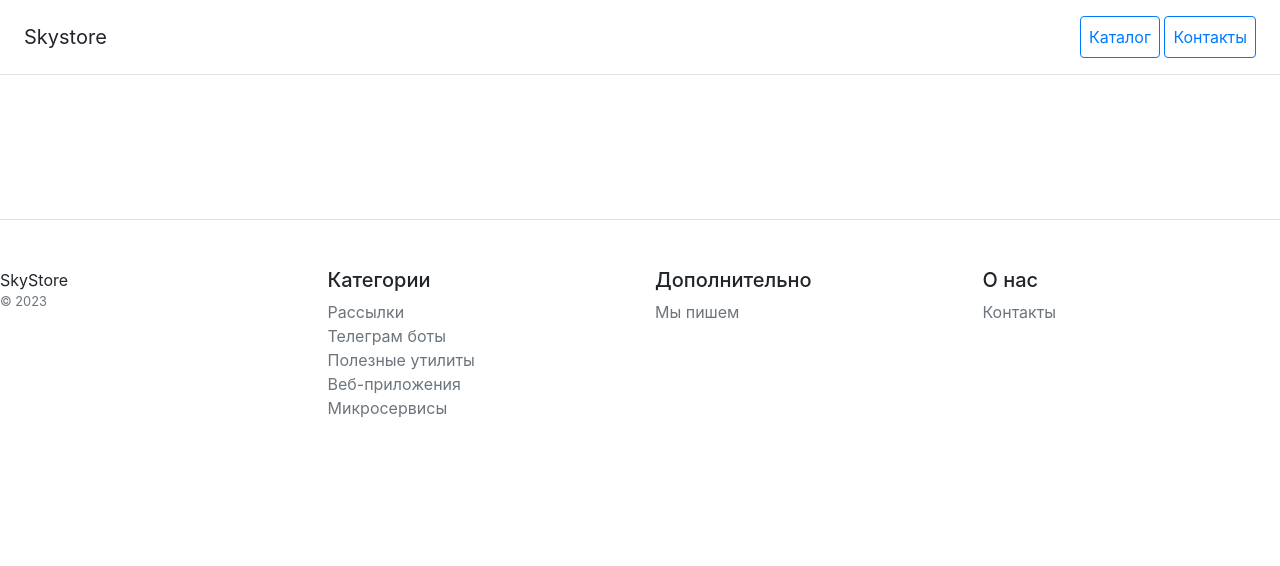
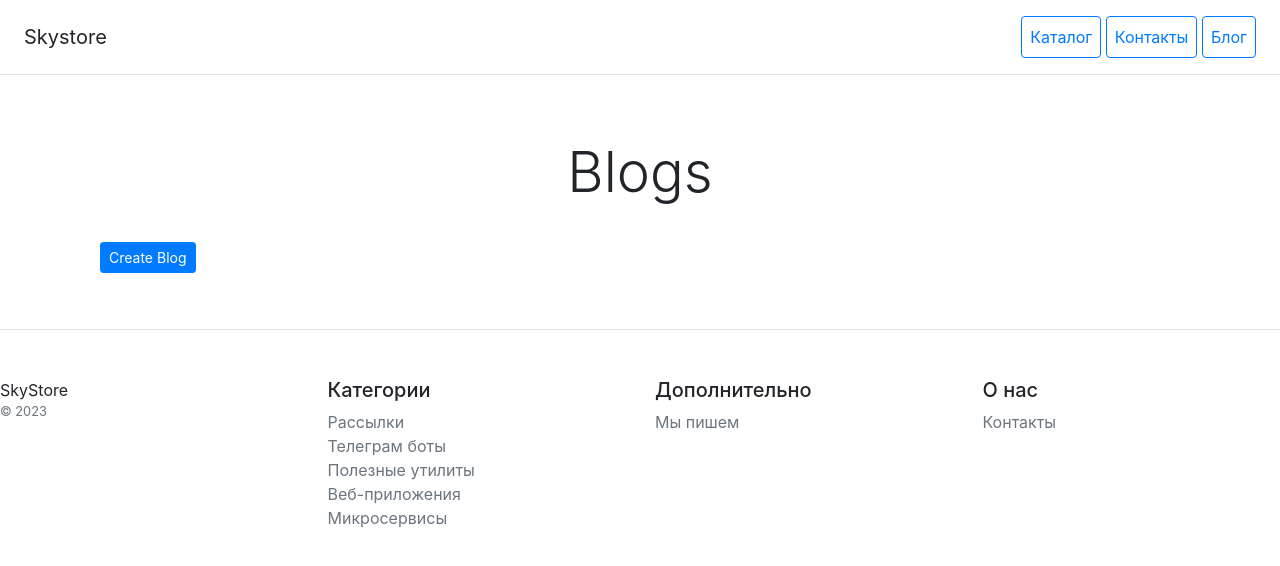
Before and after one commit to serjhzz/django_project_hw_19_2, a Django app: page /blog/ in a window 1280 px wide. Shown: the top 566 px of the page. Run offline with Django 4.2, Linux system fonts and the light colour scheme; data that the repository does not hold is empty; some libraries are stand-ins or nearby versions.

Commit message:
cbv part 2

```diff
--- a/catalog/templates/blog/blog_list.html
+++ b/catalog/templates/blog/blog_list.html
@@ -1,9 +1,48 @@
 {% extends 'blog/base.html' %}
 
+{% block title %}
+    {{ title }}
+{% endblock title %}
+
 {% block content %}
-<div class="row text-center">
-    {% for object in object_list %}
-        {% include 'blog/includes/inc_blog_list.html' %}
-    {% endfor %}
-</div>
-{% endblock %}
+    <div class="container pt-1">
+        <a href="{% url 'catalog:blog_form' %}" class='btn btn-sm btn-primary'>Create Blog</a>
+    </div>
+    <div class="container pt-2">
+        <div class="row">
+            {% for blog in object_list %}
+                {% if blog.is_published %}
+                    <div class="col-md-6">
+                        <div class="card mb-3 text-center">
+                            <div class="row g-0">
+                                <div class="col-md-4">
+                                    <img src="{{ blog.preview_image.url }}" class="img-fluid rounded-start" alt="...">
+                                </div>
+                                <div class="col-md-8">
+                                    <div class="card-body d-flex flex-column h-100">
+                                        <h5 class="card-title">{{ blog.title|truncatechars:30 }}</h5>
+                                        <p class="card-text">{{ blog.contained|truncatechars:150 }}</p>
+                                        <div class="mt-auto">
+                                            <p class="card-text mb-1">
+                                                <small class="text-body-secondary">{{ blog.created_at }}</small>
+                                                <small class="text-body-secondary ps-5">{{ blog.view_count }}</small>
+                                            </p>
+                                            <p class="card-text pt-2">
+                                                <a href="{% url 'catalog:blog_detail' blog.id %}"
+                                                   class="btn btn-sm btn-primary">Read</a>
+                                                <a href="{% url 'catalog:blog_update' blog.id %}"
+                                                   class="btn btn-sm btn-success">Edit</a>
+                                                <a href="{% url 'catalog:blog_delete' blog.id %}"
+                                                   class="btn btn-sm btn-danger">Delete</a>
+                                            </p>
+                                        </div>
+                                    </div>
+                                </div>
+                            </div>
+                        </div>
+                    </div>
+                {% endif %}
+            {% endfor %}
+        </div>
+    </div>
+{% endblock content %}
--- a/catalog/templates/blog/includes/inc_blog_list.html
+++ b/catalog/templates/blog/includes/inc_blog_list.html
@@ -1,4 +1,4 @@
-{% extends 'blog/base.html' %}
+
 {#{% load custom_tags %}#}
 
 {% block content %}
--- a/catalog/templates/catalog/includes/inc_main_menu.html
+++ b/catalog/templates/catalog/includes/inc_main_menu.html
@@ -3,6 +3,6 @@
     <nav class="ms-5">
         <a class="p-2 btn btn-outline-primary" href="{% url 'catalog:home_page' %}">Каталог</a>
         <a class="p-2 btn btn-outline-primary" href="{% url 'catalog:contact_page' %}">Контакты</a>
-{#        <a class="p-2 btn btn-outline-primary" href="{% url 'blog:list' %}">Блог</a>#}
+        <a class="p-2 btn btn-outline-primary" href="{% url 'catalog:blog_list' %}">Блог</a>
     </nav>
 </div>
--- a/catalog/urls.py
+++ b/catalog/urls.py
@@ -1,17 +1,18 @@
 from django.urls import path
 
 from catalog.apps import CatalogConfig
-from catalog.views import home_page, contact_page, product_page, BlogListView, BlogCreateView
+from catalog.views import ProductListView, ContactsView, ProductDetailView, BlogListView, BlogCreateView, BlogDetailView, \
+    BlogUpdateView, BlogDeleteView
 
 app_name = CatalogConfig.name
 
 urlpatterns = [
-    path('', home_page, name='home_page'),
-    path('contacts/', contact_page, name='contact_page'),
-    path('product/<int:pk>/', product_page, name='product_page'),
+    path('', ProductListView.as_view(), name='home_page'),
+    path('contacts/', ContactsView.as_view(), name='contact_page'),
+    path('product/<int:pk>/', ProductDetailView.as_view(), name='product_page'),
     path('blog/', BlogListView.as_view(), name='blog_list'),
     path('blog/create/', BlogCreateView.as_view(), name='blog_form'),
-    # path('blog/<slug:slug>/', ..., name='entry_detail'),
-    # path('blog/<slug:slug>/update/', ..., name='entry_update'),
-    # path('blog/<slug:slug>/delete/', ..., name='entry_delete'),
+    path('blog/<int:pk>/', BlogDetailView.as_view(), name='blog_detail'),
+    path('blog/update/<int:pk>/', BlogUpdateView.as_view(), name='blog_update'),
+    path('blog/delete/<int:pk>/', BlogDeleteView.as_view(), name='blog_delete'),
 ]
--- a/catalog/views.py
+++ b/catalog/views.py
@@ -1,47 +1,60 @@
 from django.shortcuts import render
 from django.urls import reverse_lazy
-from django.views.generic import CreateView, ListView
+from django.views import View
+from django.views.generic import CreateView, ListView, DetailView, UpdateView, DeleteView
 
 from catalog.models import Product, Blog
 
 
-def home_page(request):
-    product_list = Product.objects.all()[:3]
-    context = {
-        'object_list': product_list,
-        'title': 'Главная'
-    }
-    return render(request, 'catalog/home.html', context)
+class ProductListView(ListView):
+    model = Product
+    template_name = 'catalog/home.html'
+    context_object_name = 'object_list'
+    paginate_by = 10
 
 
-def product_page(request, pk):
-    product_item = Product.objects.get(pk=pk)
-    context = {
-        'object_list': Product.objects.filter(id=pk),
-        'title': 'Товары'
-    }
-    return render(request, 'catalog/product.html', context)
+class ProductDetailView(DetailView):
+    model = Product
+    template_name = 'catalog/product.html'
+    context_object_name = 'object'
+    pk_url_kwarg = 'pk'
 
 
-def contact_page(request):
-    if request.method == 'POST':
-        name = request.POST.get('name')
-        phone = request.POST.get('phone')
-        message = request.POST.get('message')
-        print(f'{phone} - {name}: {message}')
-    context = {
-        'title': 'Контакты',
-    }
-    return render(request, 'catalog/contacts.html', context)
+class ContactsView(View):
+    def get(self, request):
+        return render(request, 'catalog/contacts.html')
 
 
 class BlogListView(ListView):
     model = Blog
+    extra_context = {'title': 'Blogs'}
     template_name = 'blog/blog_list.html'
-
 
 
 class BlogCreateView(CreateView):
     model = Blog
+    fields = ('title', 'content', 'preview')
+    extra_context = {'title': 'Create blog'}
+    template_name = 'blog/blog_form.html'
+    success_url = reverse_lazy('blog:blog_list')
+
+
+class BlogDetailView(DetailView):
+    model = Blog
+    extra_context = {'title': 'Blog'}
+    template_name = 'blog/blog_detail.html'
+
+
+class BlogUpdateView(UpdateView):
+    model = Blog
     fields = ('title', 'content',)
-    success_url = reverse_lazy('blog:base')
+    template_name = 'blog/blog_form.html'
+    extra_context = {'title': 'Update blog'}
+    success_url = reverse_lazy('blogs:blog_list')
+
+
+class BlogDeleteView(DeleteView):
+    model = Blog
+    extra_context = {'title': 'Delete blog'}
+    success_url = reverse_lazy('blogs:blog_list')
+    template_name = 'blog/blog_confirm_delete.html'
```
Also changed, not shown: catalog/admin.py (+8 -1 lines), catalog/templates/blog/blog_confirm_delete.html (added, +25 -0 lines), catalog/templates/blog/blog_detail.html (added, +33 -0 lines), catalog/templates/blog/blog_form.html (+30 -9 lines).
